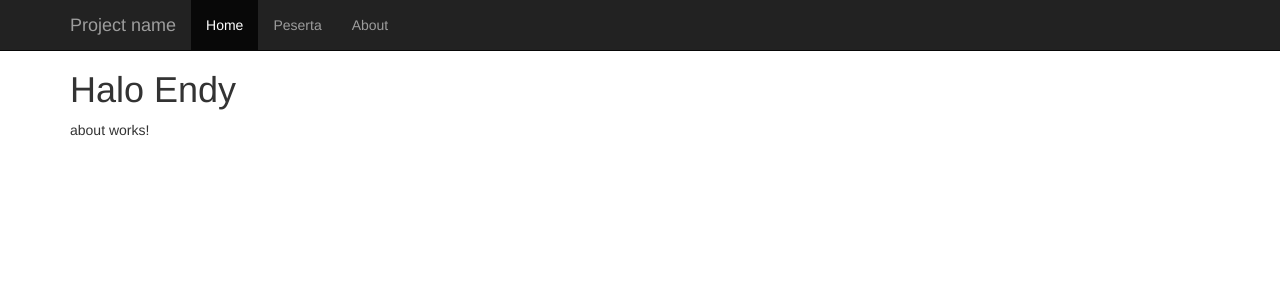
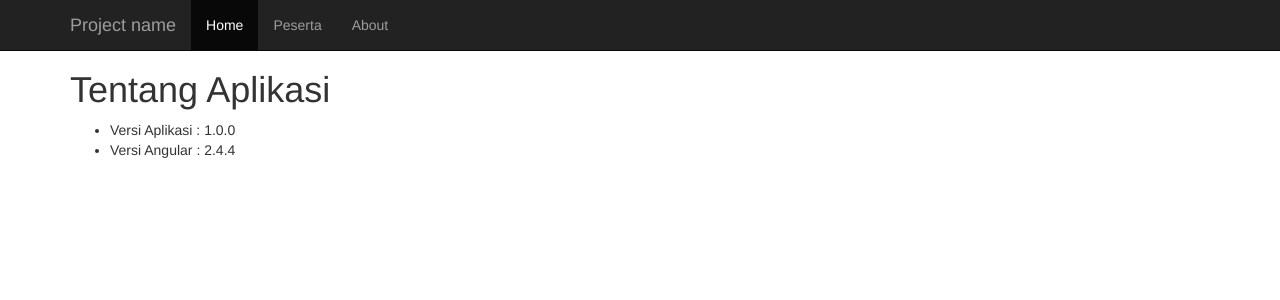
Before and after one commit to endymuhardin/training-bni-2016-1, an Angular app in the folder aplikasi-pelatihan-ng/: page /about in a window 1280 px wide. Shown: the top 300 px of the page. Built offline with nearby package versions, Linux system fonts and the light colour scheme.

Commit message:
merapikan source code

```diff
--- a/aplikasi-pelatihan-ng/src/app/about/about.component.html
+++ b/aplikasi-pelatihan-ng/src/app/about/about.component.html
@@ -1,3 +1,6 @@
-<p>
-  about works!
-</p>
+<h1>Tentang Aplikasi</h1>
+
+<ul>
+	<li>Versi Aplikasi : 1.0.0</li>
+	<li>Versi Angular : 2.4.4</li>
+</ul>
--- a/aplikasi-pelatihan-ng/src/app/app.component.html
+++ b/aplikasi-pelatihan-ng/src/app/app.component.html
@@ -12,7 +12,7 @@
 		<div id="navbar" class="collapse navbar-collapse">
 			<ul class="nav navbar-nav">
 				<li class="active"><a routerLink="/">Home</a></li>
-				<li><a href="peserta">Peserta</a></li>
+				<li><a routerLink="/peserta">Peserta</a></li>
 				<li><a routerLink="/about">About</a></li>
 			</ul>
 		</div><!--/.nav-collapse -->
@@ -21,10 +21,6 @@
 
 <div class="container">
 
-	<h1>
-		Halo {{nama}}
-	</h1>
-
 	<router-outlet></router-outlet>
 
 </div><!-- /.container -->
--- a/aplikasi-pelatihan-ng/src/app/app.component.ts
+++ b/aplikasi-pelatihan-ng/src/app/app.component.ts
@@ -6,5 +6,5 @@ import { Component } from '@angular/core';
   styleUrls: ['./app.component.css']
 })
 export class AppComponent {
-  nama = 'Endy';
+
 }
--- a/aplikasi-pelatihan-ng/src/app/home/home.component.html
+++ b/aplikasi-pelatihan-ng/src/app/home/home.component.html
@@ -1,3 +1,3 @@
-<p>
-  home works!
-</p>
+<h1>
+	Halo {{nama}}
+</h1>
--- a/aplikasi-pelatihan-ng/src/app/home/home.component.ts
+++ b/aplikasi-pelatihan-ng/src/app/home/home.component.ts
@@ -7,6 +7,8 @@ import { Component, OnInit } from '@angular/core';
 })
 export class HomeComponent implements OnInit {
 
+  nama = 'Endy';
+
   constructor() { }
 
   ngOnInit() {
```
